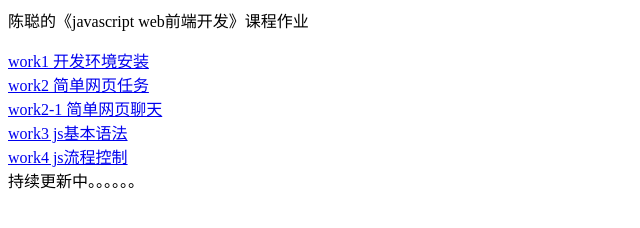
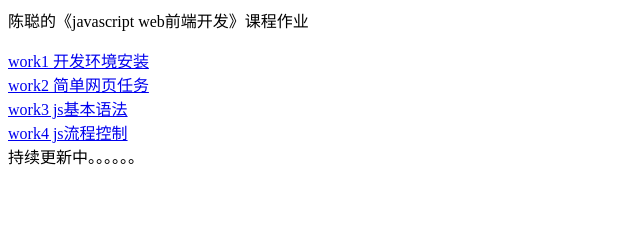
Before and after one commit to chencong0508/jswork, a plain HTML site: page index.html in a window 1280 px wide. Shown: the whole page, without its empty margins (0-640 px from the left). Drawn offline with Linux system fonts and the light colour scheme.

Commit message:
Update index.html

```diff
--- a/index.html
+++ b/index.html
@@ -7,7 +7,6 @@
     <p>陈聪的《javascript web前端开发》课程作业</p>
     <a href='work1/GS.html'>work1 开发环境安装</a><br>
     <a  href='work2/index.html'>work2 简单网页任务</a><br>
-    <a  href='work2/index2.html'>work2-1 简单网页聊天</a><br>
     <a  href='work3/index.html'>work3 js基本语法</a><br>
     <a  href='work4/index.html'>work4 js流程控制</a><br>
     持续更新中。。。。。。
```
